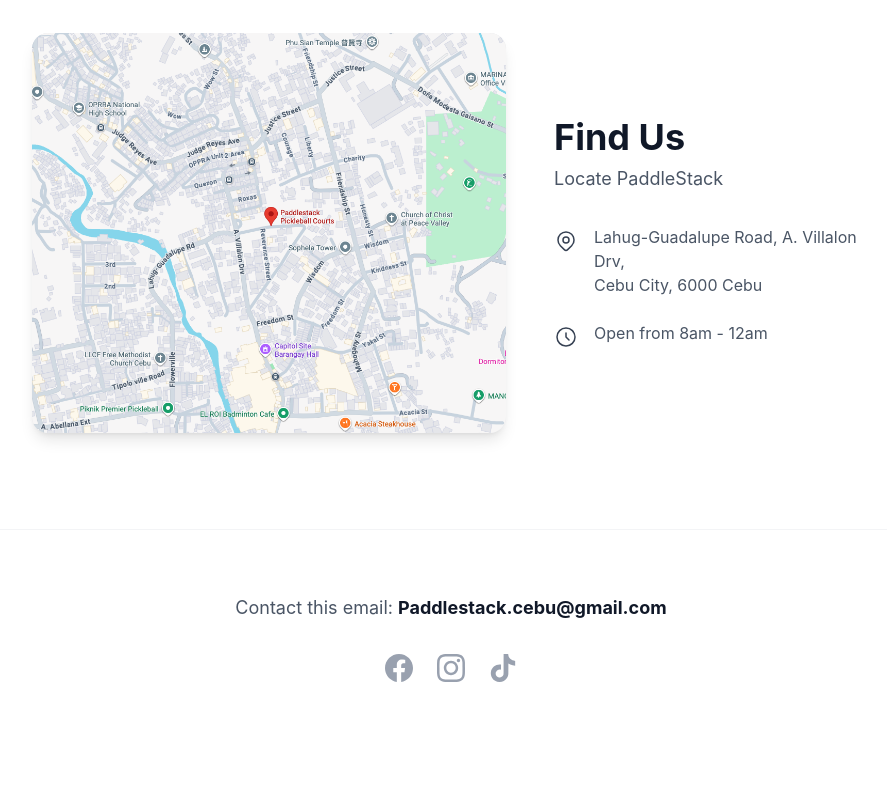
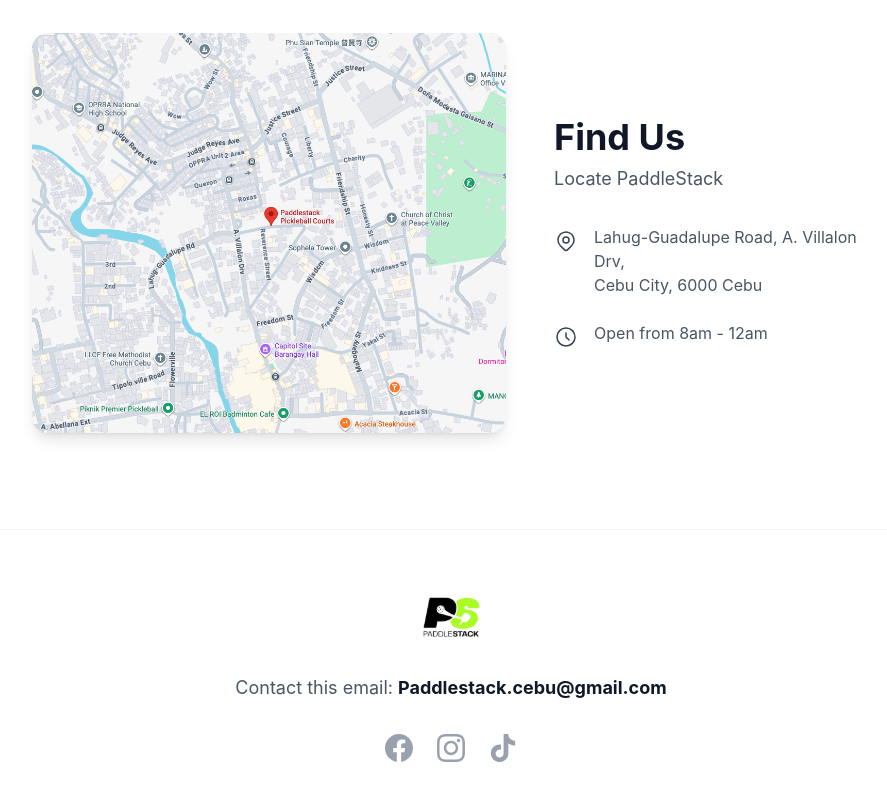
Before and after one commit to Haratoooo/PaddleStack, a Vue app in the folder PaddleStack/: page / in a window 1280 px wide. Shown: the part 1870-2670 px from the top of the page, without its empty margins (189-1076 px from the left). Before the commit the page ends 2616 px from the top, so only its background shows below. Built offline with nearby package versions, Linux system fonts and the light colour scheme; no server answers.

Commit message:
logo in footer

```diff
--- a/PaddleStack/src/components/AppFooter.vue
+++ b/PaddleStack/src/components/AppFooter.vue
@@ -1,6 +1,12 @@
+<script setup lang="ts">
+import footerLogo from '@/assets/images/footerlogo.svg'
+</script>
+
 <template>
   <footer class="bg-white border-t border-gray-100 py-16 px-6 md:px-16">
     <div class="max-w-7xl mx-auto flex flex-col items-center justify-center text-center gap-8">
+
+      <img :src="footerLogo" alt="PaddleStack Logo" class="h-10 md:h-12 w-auto" />
 
       <p class="text-gray-600 text-lg">
         Contact this email:
@@ -29,11 +35,7 @@
           </svg>
         </a>
 
-
       </div>
     </div>
   </footer>
 </template>
-
-<script setup lang="ts">
-</script>
```
